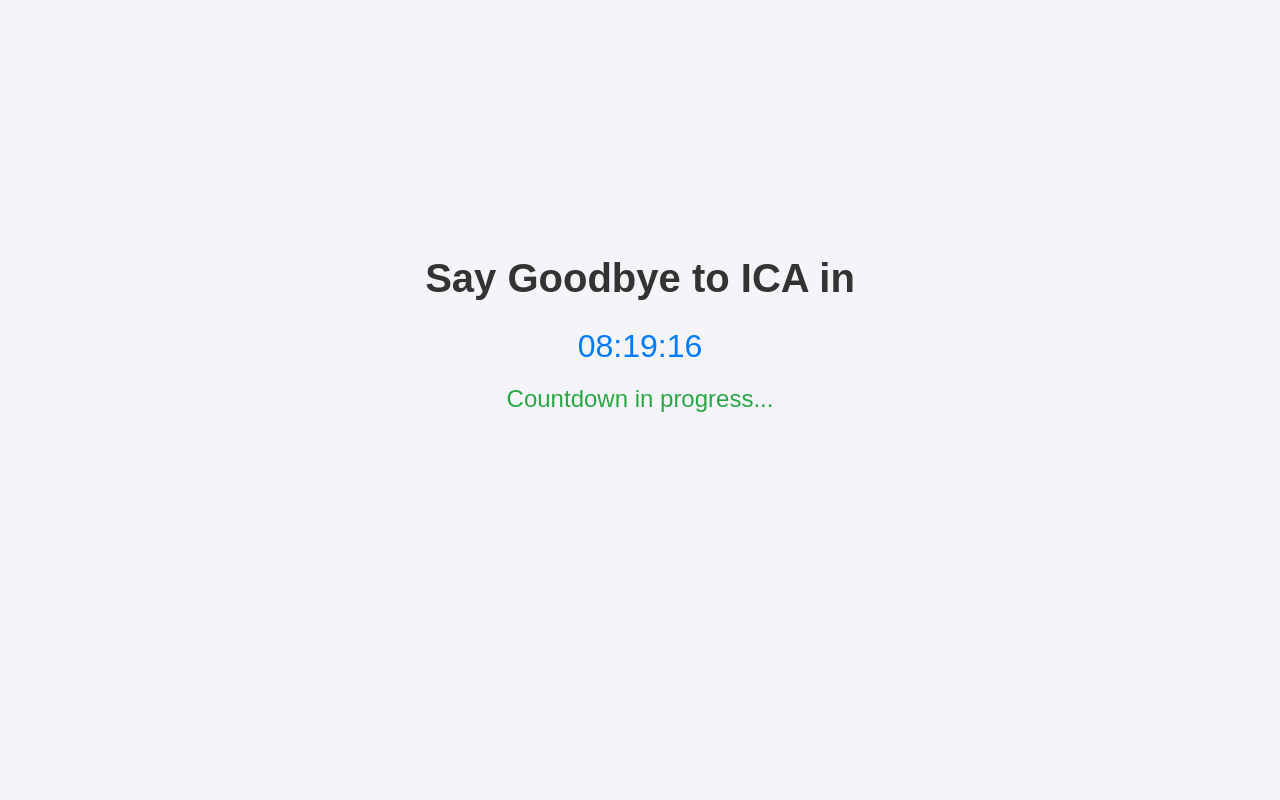
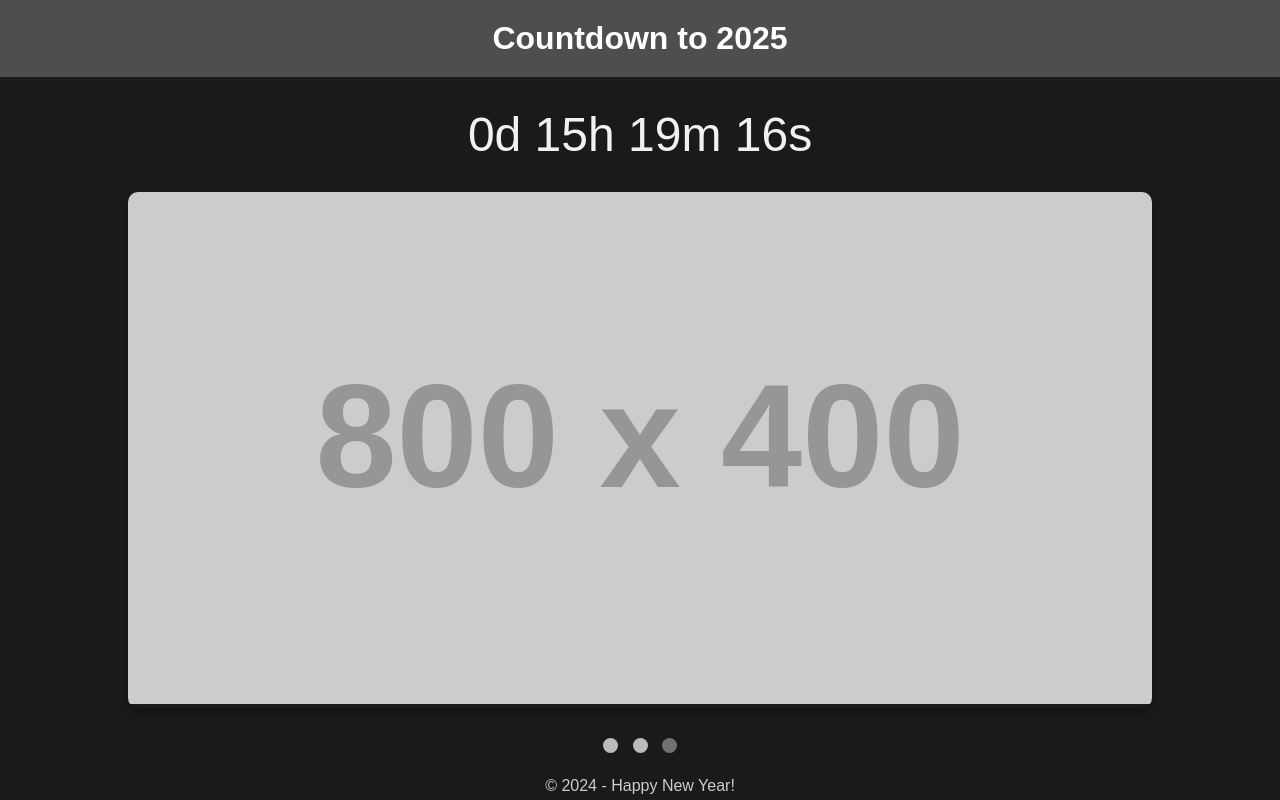
Before and after one commit to Violineering/Countdown, a plain HTML site: page index.html in a window 1280 px wide. Drawn offline with Linux system fonts and the light colour scheme; placeholder pictures from the web are drawn by us.

Commit message:
Update index.html

```diff
--- a/index.html
+++ b/index.html
@@ -3,70 +3,154 @@
 <head>
     <meta charset="UTF-8">
     <meta name="viewport" content="width=device-width, initial-scale=1.0">
-    <title>Countdown to 5 PM</title>
+    <title>Countdown to New Year 2025</title>
     <style>
         body {
-            font-family: Arial, sans-serif;
+            font-family: 'Arial', sans-serif;
+            margin: 0;
+            padding: 0;
+            background-color: #1a1a1d;
+            color: #f1f1f1;
             text-align: center;
-            margin-top: 20%;
-            background-color: #f4f4f9;
-            color: #333;
         }
-        h1 {
-            font-size: 2.5rem;
+
+        header {
+            background-color: #4e4e50;
+            padding: 20px;
+            color: #fff;
+            font-size: 2rem;
+            font-weight: bold;
         }
-        #timer {
-            font-size: 2rem;
-            margin: 20px 0;
-            color: #007bff;
+
+        #countdown {
+            font-size: 3rem;
+            margin: 30px 0;
         }
-        #status {
-            font-size: 1.5rem;
-            color: #28a745;
+
+        .slideshow-container {
+            position: relative;
+            max-width: 80%;
+            margin: 30px auto;
+            overflow: hidden;
+            border-radius: 10px;
+            box-shadow: 0 4px 8px rgba(0, 0, 0, 0.3);
+        }
+
+        .slides {
+            display: none;
+        }
+
+        .slides img {
+            width: 100%;
+            height: auto;
+        }
+
+        .dot-container {
+            margin: 15px 0;
+        }
+
+        .dot {
+            height: 15px;
+            width: 15px;
+            margin: 0 5px;
+            background-color: #bbb;
+            border-radius: 50%;
+            display: inline-block;
+            transition: background-color 0.6s ease;
+        }
+
+        .active {
+            background-color: #717171;
+        }
+
+        footer {
+            margin-top: 20px;
+            font-size: 1rem;
+            color: #ccc;
         }
     </style>
 </head>
 <body>
-    <h1>Say Goodbye to ICA in</h1>
-    <div id="timer">Loading...</div>
-    <div id="status"></div>
+    <header>Countdown to 2025</header>
+
+    <!-- Countdown Timer -->
+    <div id="countdown">Loading...</div>
+
+    <!-- Slideshow -->
+    <div class="slideshow-container">
+        <div class="slides">
+            <img src="https://via.placeholder.com/800x400.png?text=Memory+1" alt="Memory 1">
+        </div>
+        <div class="slides">
+            <img src="https://via.placeholder.com/800x400.png?text=Memory+2" alt="Memory 2">
+        </div>
+        <div class="slides">
+            <img src="https://via.placeholder.com/800x400.png?text=Memory+3" alt="Memory 3">
+        </div>
+    </div>
+
+    <!-- Slideshow Dots -->
+    <div class="dot-container">
+        <span class="dot"></span>
+        <span class="dot"></span>
+        <span class="dot"></span>
+    </div>
+
+    <footer>&copy; 2024 - Happy New Year!</footer>
 
     <script>
-        function countdownToFivePM() {
-            const timerElement = document.getElementById("timer");
-            const statusElement = document.getElementById("status");
+        // Countdown Timer
+        function countdownToNewYear() {
+            const countdownElement = document.getElementById("countdown");
+            const newYearDate = new Date(2025, 0, 1, 0, 0, 0); // Jan 1, 2025
 
-            const now = new Date();
-            const todayFivePM = new Date(now.getFullYear(), now.getMonth(), now.getDate(), 17, 0, 0);
-
-            // If it's past 5 PM, set countdown for the next day
-            if (now >= todayFivePM) {
-                todayFivePM.setDate(todayFivePM.getDate() + 1);
-            }
-
-            const interval = setInterval(() => {
-                const currentTime = new Date();
-                const timeDifference = todayFivePM - currentTime;
+            const updateTimer = setInterval(() => {
+                const now = new Date();
+                const timeDifference = newYearDate - now;
 
                 if (timeDifference <= 0) {
-                    clearInterval(interval);
-                    timerElement.textContent = "Time's up!";
-                    statusElement.textContent = "It's now 5 PM!";
+                    clearInterval(updateTimer);
+                    countdownElement.textContent = "🎉 Happy New Year 2025! 🎉";
                     return;
                 }
 
-                const hours = Math.floor(timeDifference / (1000 * 60 * 60));
+                const days = Math.floor(timeDifference / (1000 * 60 * 60 * 24));
+                const hours = Math.floor((timeDifference % (1000 * 60 * 60 * 24)) / (1000 * 60 * 60));
                 const minutes = Math.floor((timeDifference % (1000 * 60 * 60)) / (1000 * 60));
                 const seconds = Math.floor((timeDifference % (1000 * 60)) / 1000);
 
-                timerElement.textContent =
-                    `${String(hours).padStart(2, '0')}:${String(minutes).padStart(2, '0')}:${String(seconds).padStart(2, '0')}`;
-                statusElement.textContent = "Countdown in progress...";
+                countdownElement.textContent =
+                    `${days}d ${hours}h ${minutes}m ${seconds}s`;
             }, 1000);
         }
 
-        // Start the countdown as soon as the page loads
-        window.onload = countdownToFivePM;
+        // Image Slideshow
+        let slideIndex = 0;
+
+        function showSlides() {
+            const slides = document.querySelectorAll(".slides");
+            const dots = document.querySelectorAll(".dot");
+
+            slides.forEach((slide, index) => {
+                slide.style.display = "none";
+                dots[index].classList.remove("active");
+            });
+
+            slideIndex = (slideIndex + 1) % slides.length;
+            slides[slideIndex].style.display = "block";
+            dots[slideIndex].classList.add("active");
+        }
+
+        function startSlideshow() {
+            showSlides();
+            setInterval(showSlides, 3000); // Change image every 3 seconds
+        }
+
+        // Start Countdown and Slideshow
+        window.onload = () => {
+            countdownToNewYear();
+            startSlideshow();
+        };
     </script>
 </body>
 </html>
```
